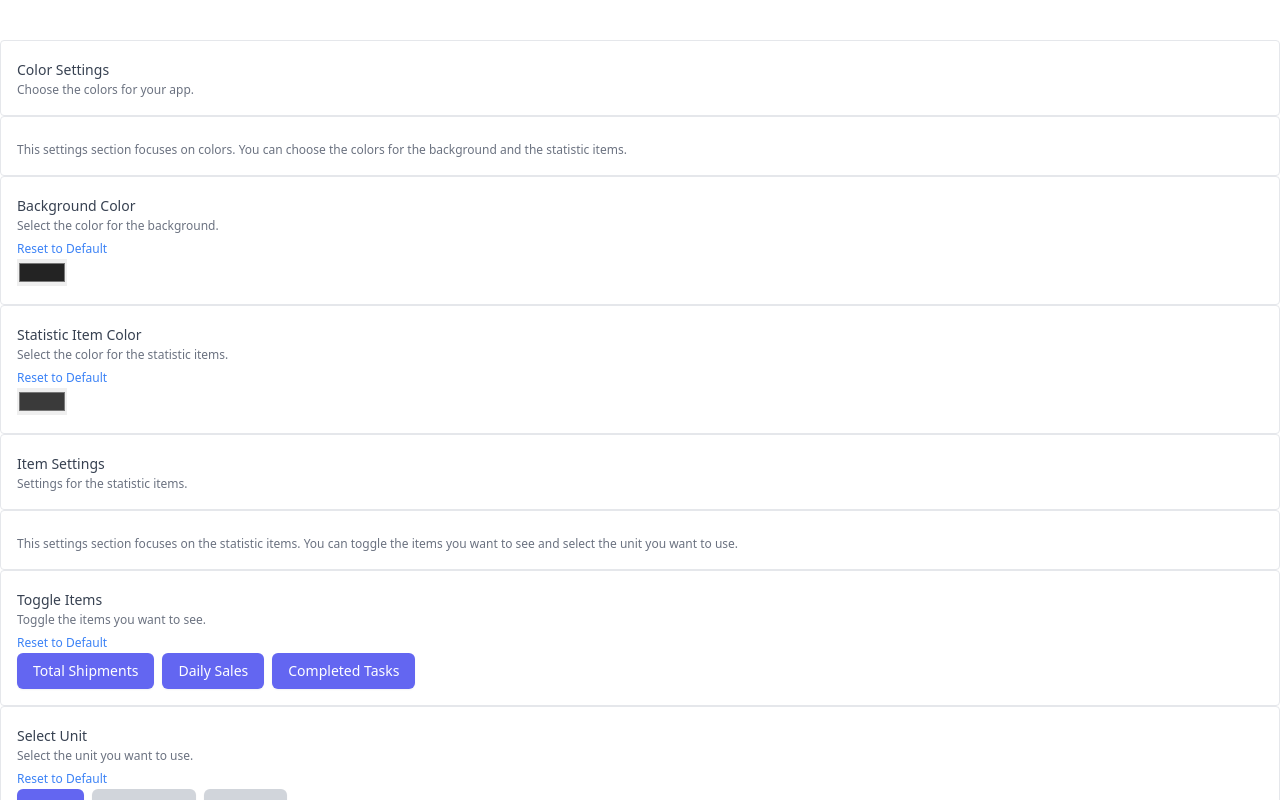
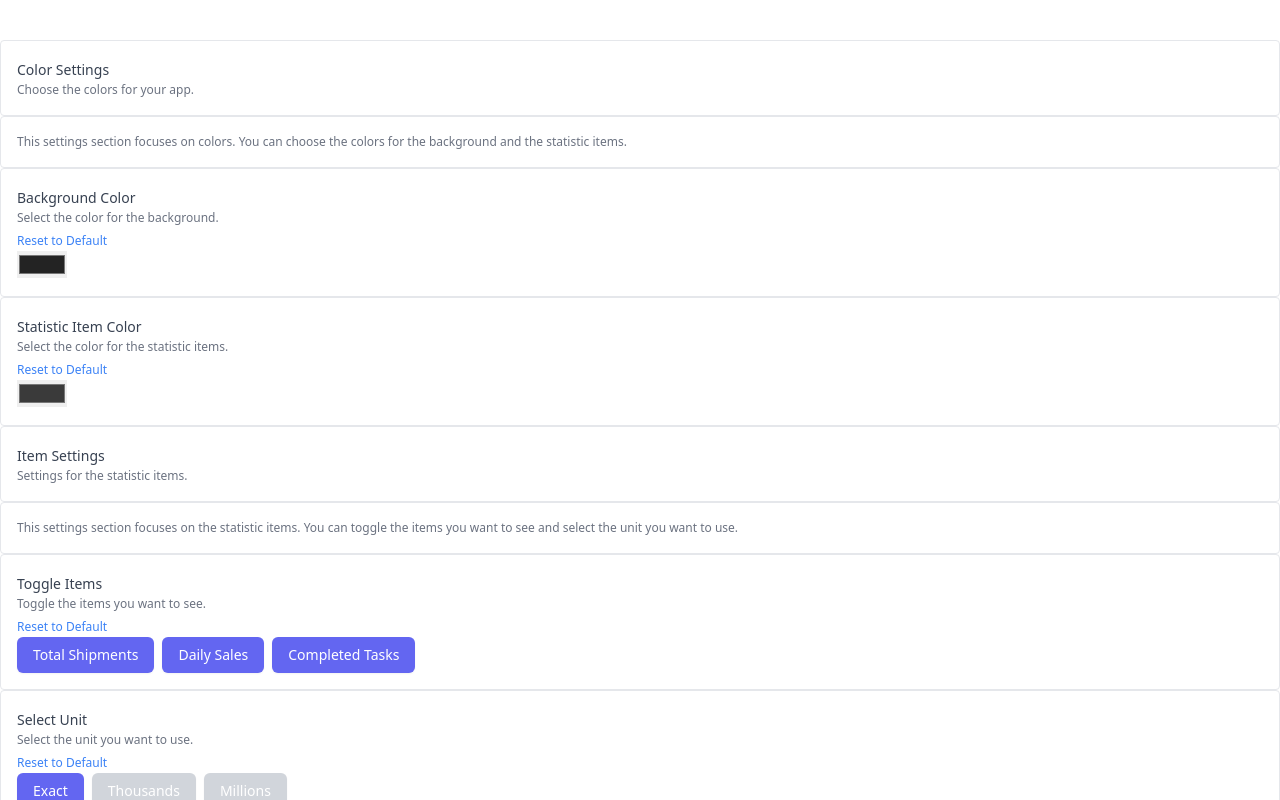
Before and after one commit to fweigel-dev/VueLocalSettings, a Vue app: page / in a window 1280 px wide. Shown: the top 800 px of the page. Built offline with nearby package versions, Linux system fonts and the light colour scheme.

Commit message:
:lipstick: remove unnecessary gap

```diff
--- a/src/components/SettingsSelectNone.vue
+++ b/src/components/SettingsSelectNone.vue
@@ -1,9 +1,7 @@
 <template>
   <div class="settings-item">
-    <div class="flex flex-col gap-2">
       <span class="settings-title">{{ config.title }}</span>
       <p class="settings-description">{{ config.description }}</p>
-    </div>
   </div>
 </template>
 
```
